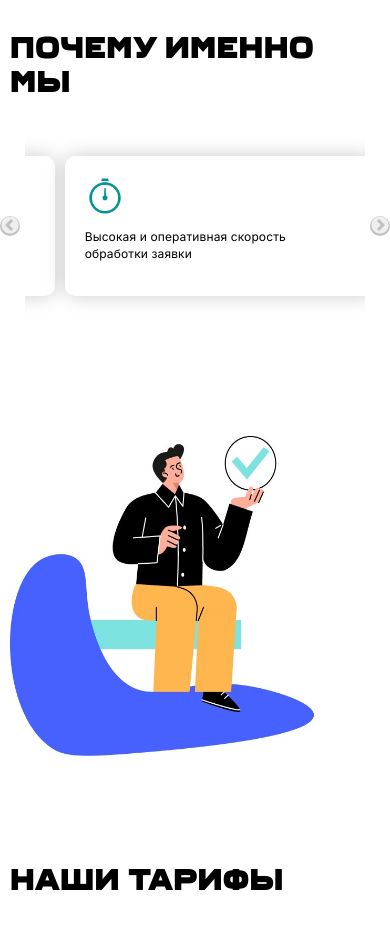
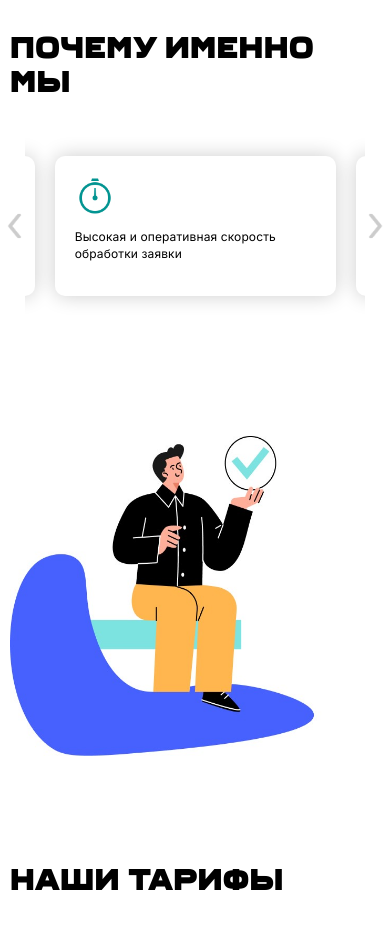
Before and after one commit to KivaVlad/SKAN, a React (Create React App) app: page / in a window 390 px wide. Shown: the part 840-1768 px from the top of the page. Built offline with nearby package versions, Linux system fonts and the light colour scheme.

Commit message:
creating function goHomePage after successful autorization

```diff
--- a/src/components/carousel/carousel.css
+++ b/src/components/carousel/carousel.css
@@ -33,9 +33,110 @@
     letter-spacing: 0.01em;
 }
 
-.slick-arrow {
-    background-color: #c1c1c1;
-    border-radius: 50%;
+/* Arrows */
+.slick-prev,
+.slick-next
+{
+    font-size: 0;
+    line-height: 0;
+
+    position: absolute;
+    top: 50%;
+
+    display: block;
+
+    width: 30px;
+    height: 30px;
+    padding: 0;
+    -webkit-transform: translate(0, -50%);
+    -ms-transform: translate(0, -50%);
+    transform: translate(0, -50%);
+
+    cursor: pointer;
+
+    color: transparent;
+    border: none;
+    outline: none;
+    background: transparent;
+}
+.slick-prev:hover,
+.slick-prev:focus,
+.slick-next:hover,
+.slick-next:focus
+{
+    opacity: .9;
+}
+.slick-prev:hover:before,
+.slick-prev:focus:before,
+.slick-next:hover:before,
+.slick-next:focus:before
+{
+    opacity: .9;
+}
+.slick-prev.slick-disabled:before,
+.slick-next.slick-disabled:before
+{
+    opacity: .9;
+}
+
+.slick-prev:before,
+.slick-next:before
+{
+    font-family: 'slick';
+    font-size: 20px;
+    line-height: 1;
+
+    opacity: .9;
+    color: #c5c5c5;
+
+    -webkit-font-smoothing: antialiased;
+    -moz-osx-font-smoothing: grayscale;
+}
+
+.slick-prev
+{
+    left: -25px;
+    background-image: url(./items/arrow-left.png);
+    background-repeat: no-repeat;
+    background-size: cover;
+    width: 30px;
+    height: 30px;
+}
+[dir='rtl'] .slick-prev
+{
+    right: -25px;
+    left: auto;
+}
+.slick-prev:before
+{
+    content: '';
+}
+[dir='rtl'] .slick-prev:before
+{
+    content: '';
+}
+
+.slick-next
+{
+    right: -25px;
+    background-image: url(./items/arrow-right.png);
+    background-repeat: no-repeat;
+    background-size: cover;
+    width: 30px;
+    height: 30px;
+}
+[dir='rtl'] .slick-next
+{
+    right: auto;
+    left: -25px;
+}
+.slick-next:before
+{
+    content: '';
+}
+[dir='rtl'] .slick-next:before
+{
+    content: '';
 }
 
 @media (max-width: 800px) {
@@ -72,10 +173,10 @@
     }
 
     .slick-slide {
-        padding: 0 25px;
+        padding: 0 30px;
     }
 
     .slider_card {
-        margin: 20px 15px;
+        margin: 20px 0px;
     }
 }
--- a/src/components/registration form/LoginForm.jsx
+++ b/src/components/registration form/LoginForm.jsx
@@ -1,11 +1,12 @@
 import { useForm } from "react-hook-form";
+import { useNavigate } from "react-router-dom";
 import goodleImg from './images/google.png';
 import facebookImg from './images/fb.png';
 import yandexImg from './images/yandex.png';
 import css from './loginform.css';
 
 const LoginForm = () => {
-    const { register, formState: { errors }, handleSubmit } = useForm({ mode: 'onBlur'});
+    const { register, formState: { errors, isValid }, handleSubmit } = useForm({ mode: 'onBlur'});
     const onSubmit = (data) => console.log(data);
 
     const errorFormStyle = {
@@ -15,6 +16,16 @@ const LoginForm = () => {
         marginTop: '6px'
     };
 
+    const navigate = useNavigate();
+    //const goHomePage = () => navigate(-1);
+    function goHomePage () {
+        if (isValid === true) {
+            navigate(-1);
+        }
+    }
+
+
+
     return (
       <form onSubmit={handleSubmit(onSubmit)} className='registration_container'>
         <div className='form_header'>
@@ -22,31 +33,27 @@ const LoginForm = () => {
             <a href='#!' className='form_header_links'>Зарегистрироваться</a>
         </div>
         <div className='form'>
-            <h3 className='form_text'>Номер телефона:</h3>
+            <h3 className='form_text'>Логин или номер телефона: sf_student1</h3>
             <input
-                {...register("number", { required: true, minLength: 11, maxLength: 11 })}
+                {...register("name", { required: true })}
                 aria-invalid={errors.text ? "true" : "false"}
-                type='number'
-                placeholder='8 (900) 555 00 00'
+                type='text'
             />
             <div className='errors_form_string'>
-                {errors.number?.type === 'required' && <div style={errorFormStyle} role="alert">Введите корректные данные</div>}
-                {errors.number?.type === 'minLength' && <div style={errorFormStyle} role="alert">Введите корректные данные</div>}
-                {errors.number?.type === 'maxLength' && <div style={errorFormStyle} role="alert">Введите корректные данные</div>}
+                {errors.name?.type === 'required' && <div style={errorFormStyle} role="alert">Введите корректные данные</div>}
             </div>
 
-            <h3 className='form_text'>Пароль:</h3>
+            <h3 className='form_text'>Пароль: Es#m*VvaA7</h3>
             <input
-                {...register("password", { required: true,  minLength: 6 })}
+                {...register("password", { required: true })}
                 aria-invalid={errors.password ? "true" : "false"}
                 type="password"
             />
             <div className='errors_form_string'>
                 {errors.password?.type === 'required' && <div style={errorFormStyle} role="alert">Неправильный пароль</div>}
-                {errors.password?.type === 'minLength' && <div style={errorFormStyle} role="alert">Минимум 6 символов</div>}
             </div>
 
-            <button type='submit' className='form_button'>Войти</button>
+            <button onClick={goHomePage} type='submit' className='form_button'>Войти</button>
             <a href='#!' className='form_restore_pass'>Восстановить пароль</a>
         </div>
         <div className='form_links'>
```
Also changed, not shown: src/components/carousel/items/arrow-left.png (added), src/components/carousel/items/arrow-right.png (added).
